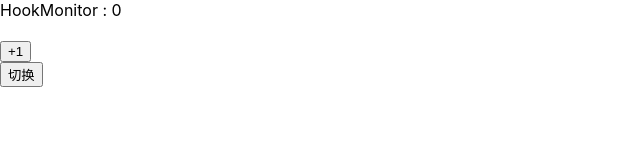
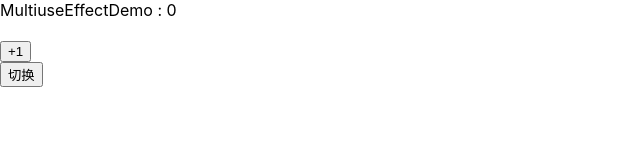
Before and after one commit to SmileYang966/React-study-demo, a React (Create React App) app: page / in a window 1280 px wide. Shown: the top 160 px of the page, without its empty margins (0-640 px from the left). Built offline with nearby package versions, Linux system fonts and the light colour scheme.

Commit message:
多个useEffect共同使用的时候

```diff
--- /dev/null
+++ b/src/source/21-hooks/03-useEffect/03-多useEffect一起使用.js
@@ -0,0 +1,36 @@
+import React , { useState, useEffect } from 'react'
+
+export default function MultiuseEffectDemo() {
+
+  const [counter, setCounter] = useState(0);
+
+  // 1. 当countner发生变化的时候，执行结构体，counter每次发生变化都会调用
+  useEffect(()=>{
+    console.log("dom操作");
+  },[counter])
+
+  // 2. 网络请求，只会在第一次加载组件的时候调用
+  useEffect(() => {
+    console.log("网络请求");
+    return ()=>{
+      console.log("注销");
+    }
+  },[])
+
+  // 3. 订阅事件, 只会在第一次加载组件的时候调用
+  useEffect(() => {
+    console.log("订阅事件");
+  },[])
+
+
+  console.log("执行return操作，返回新的组件");
+  return (
+    <div>MultiuseEffectDemo : { counter }
+      <br/>
+      <br/>
+      <button onClick={()=>{
+        setCounter(counter+1)
+      }}>+1</button>
+    </div>
+  )
+}
--- a/src/source/21-hooks/index.js
+++ b/src/source/21-hooks/index.js
@@ -1,7 +1,8 @@
 import React, { useState, View } from 'react'
 // import ComplexHook from './02-复杂hook处理-useState'
 // import UseEffectDemo from './03-useEffect/01-useEffect的使用'
-import HookMonitorDemo from './03-useEffect/02-useEffect来模拟订阅和取消操作'
+// import HookMonitorDemo from './03-useEffect/02-useEffect来模拟订阅和取消操作'
+import MultiuseEffectDemo from './03-useEffect/03-多useEffect一起使用'
 
 export default function App() {
 
@@ -11,7 +12,7 @@ export default function App() {
     <>
     {/* <ComplexHook/> */}
     {
-      switchComponent ? <div>111</div> : <HookMonitorDemo/>
+      switchComponent ? <div>111</div> : <MultiuseEffectDemo/>
     }
     <button onClick={()=>{
       setSwitchComponent(!switchComponent);
```
